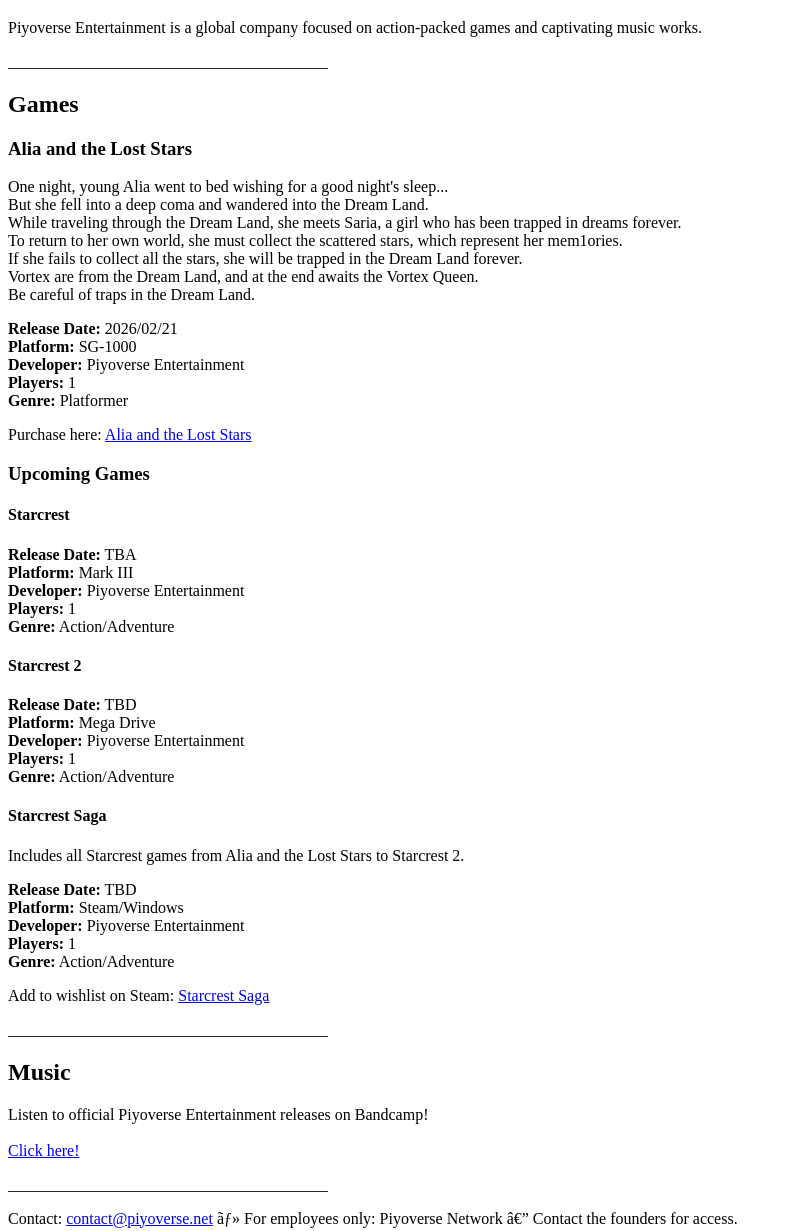
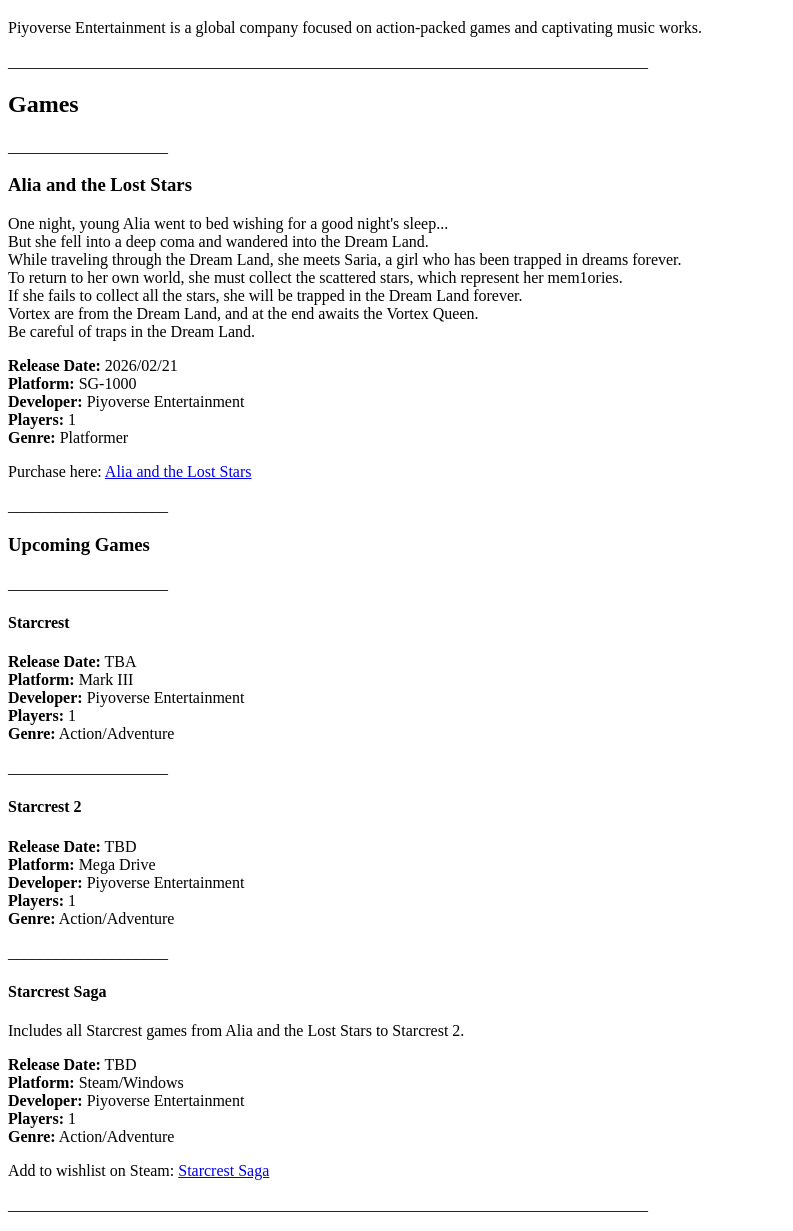
Before and after one commit to StarcrestEri/website, a plain HTML site: page english.html in a window 1280 px wide. Shown: the part 129-1360 px from the top of the page, without its empty margins (0-793 px from the left). Drawn offline with Linux system fonts and the light colour scheme.

Commit message:
Extend dividers and add subsection separators

```diff
--- a/english.html
+++ b/english.html
@@ -16,13 +16,14 @@
 <p>
 Piyoverse Entertainment is a global company focused on action-packed games and captivating music works.
 </p>
-<p>________________________________________</p>
+<p>________________________________________________________________________________</p>
 
 <!-- Games -->
 <div>
 <h2>Games</h2>
 
 <div>
+<p>____________________</p>
 <h3>Alia and the Lost Stars</h3>
 </p>
 One night, young Alia went to bed wishing for a good night's sleep...<br>
@@ -46,22 +47,26 @@ Purchase here:
 </p>
 </div>
 
+<p>____________________</p>
 <h3>Upcoming Games</h3>
 
 <div>
     <div>
+        <p>____________________</p>
         <h4>Starcrest</h4>
         <p></p>
         <p><strong>Release Date:</strong> TBA<br><strong>Platform:</strong> Mark III<br><strong>Developer:</strong> Piyoverse Entertainment<br><strong>Players:</strong> 1<br><strong>Genre:</strong> Action/Adventure</p>
     </div>
 
     <div>
+        <p>____________________</p>
         <h4>Starcrest 2</h4>
         <p></p>
         <p><strong>Release Date:</strong> TBD<br><strong>Platform:</strong> Mega Drive<br><strong>Developer:</strong> Piyoverse Entertainment<br><strong>Players:</strong> 1<br><strong>Genre:</strong> Action/Adventure</p>
     </div>
 
     <div>
+        <p>____________________</p>
         <h4>Starcrest Saga</h4>
         <p>Includes all Starcrest games from Alia and the Lost Stars to Starcrest 2.</p>
         <p><strong>Release Date:</strong> TBD<br><strong>Platform:</strong> Steam/Windows<br><strong>Developer:</strong> Piyoverse Entertainment<br><strong>Players:</strong> 1<br><strong>Genre:</strong> Action/Adventure</p>
@@ -69,7 +74,7 @@ Purchase here:
     </div>
 </div>
 </div>
-<p>________________________________________</p>
+<p>________________________________________________________________________________</p>
 
 <!-- Music -->
 <div>
@@ -79,7 +84,7 @@ Listen to official Piyoverse Entertainment releases on Bandcamp!<br><br>
 <a href="https://piyoverse.bandcamp.com/" target="_blank">Click here!</a>
 </p>
 </div>
-<p>________________________________________</p>
+<p>________________________________________________________________________________</p>
 <div>
 <span>Contact:</span> <a href="mailto:contact@piyoverse.net">contact@piyoverse.net</a> ・ <span>For employees only:</span> Piyoverse Network — Contact the founders for access.
 </div>
```
Also changed, not shown: index.html (+7 -3 lines).
